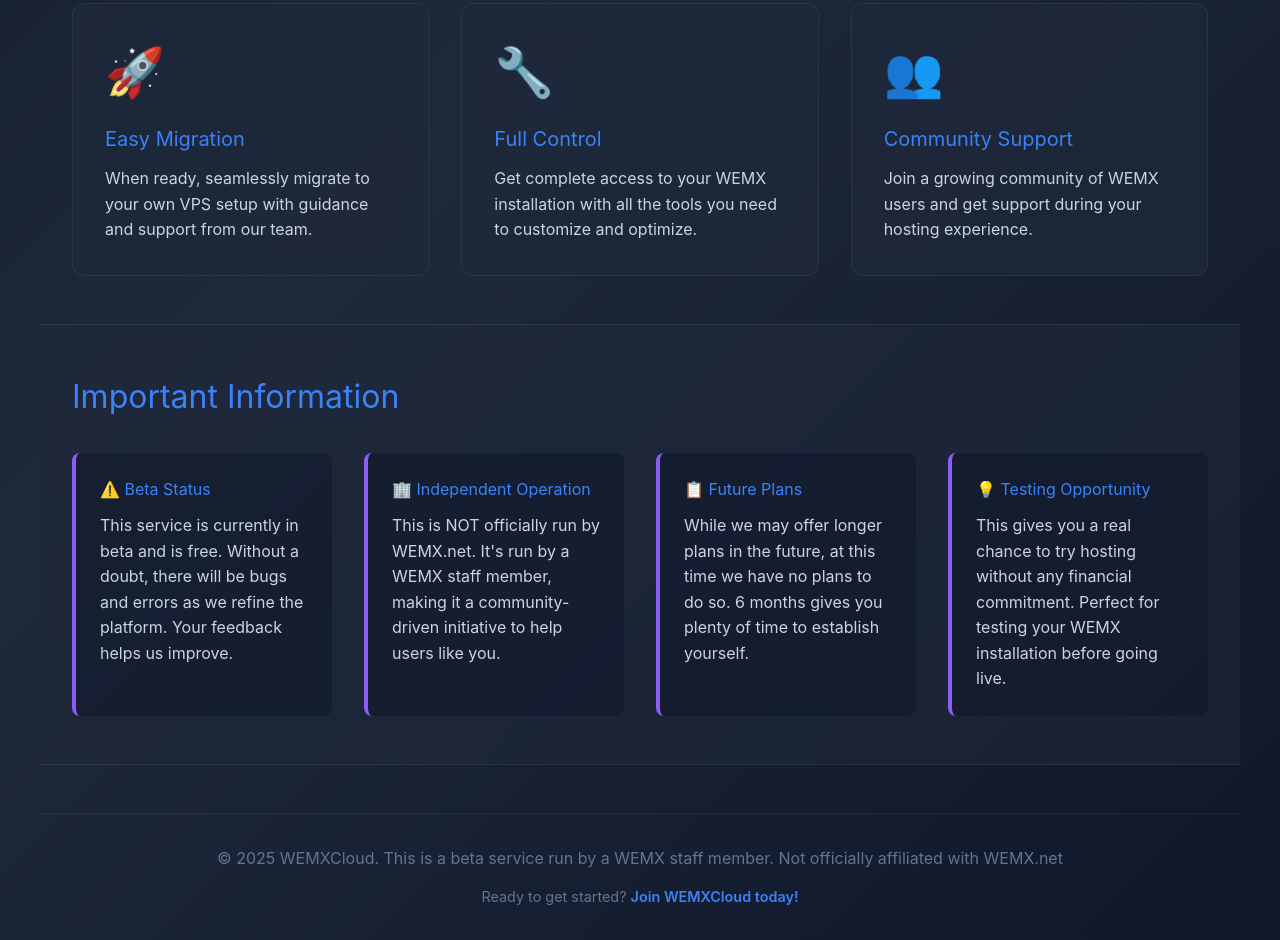
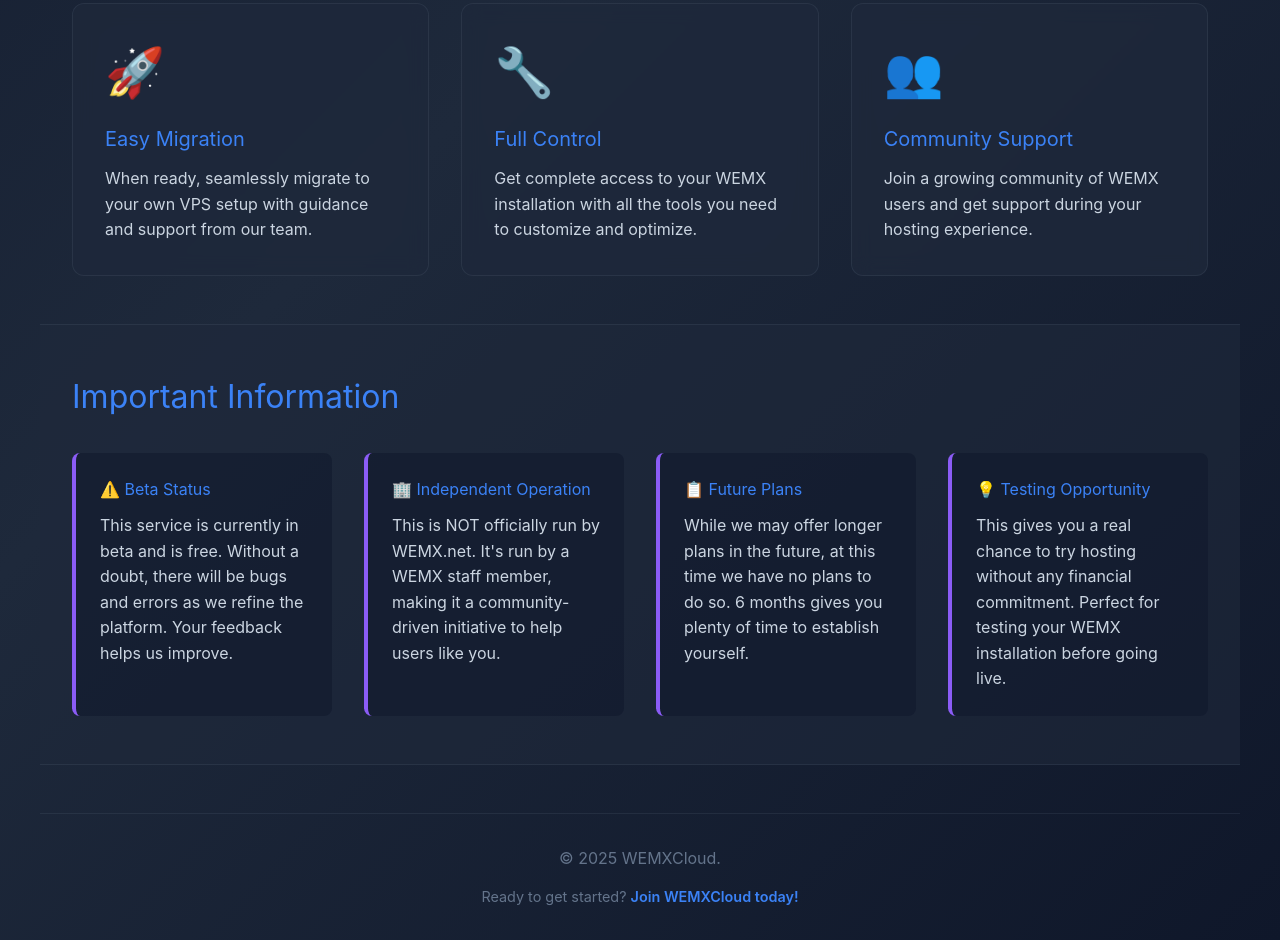
Before and after one commit to EWANZO101/wemx.cloudcoming, a plain HTML site: page home.html in a window 1280 px wide. Shown: the part 1070-2010 px from the top of the page. Drawn offline with nearby package versions, Linux system fonts and the light colour scheme.

Commit message:
Update footer content in home.html
Removed the beta service disclaimer from the footer.

```diff
--- a/home.html
+++ b/home.html
@@ -344,7 +344,7 @@
 
     <!-- Footer -->
     <footer class="footer" id="contact">
-        <p>&copy; 2025 WEMXCloud. This is a beta service run by a WEMX staff member. Not officially affiliated with WEMX.net</p>
+        <p>&copy; 2025 WEMXCloud.</p>
         <p style="margin-top: 1rem; font-size: 0.9rem;">Ready to get started? <span style="color: #3b82f6; font-weight: 600;">Join WEMXCloud today!</span></p>
     </footer>
 </body>
```
